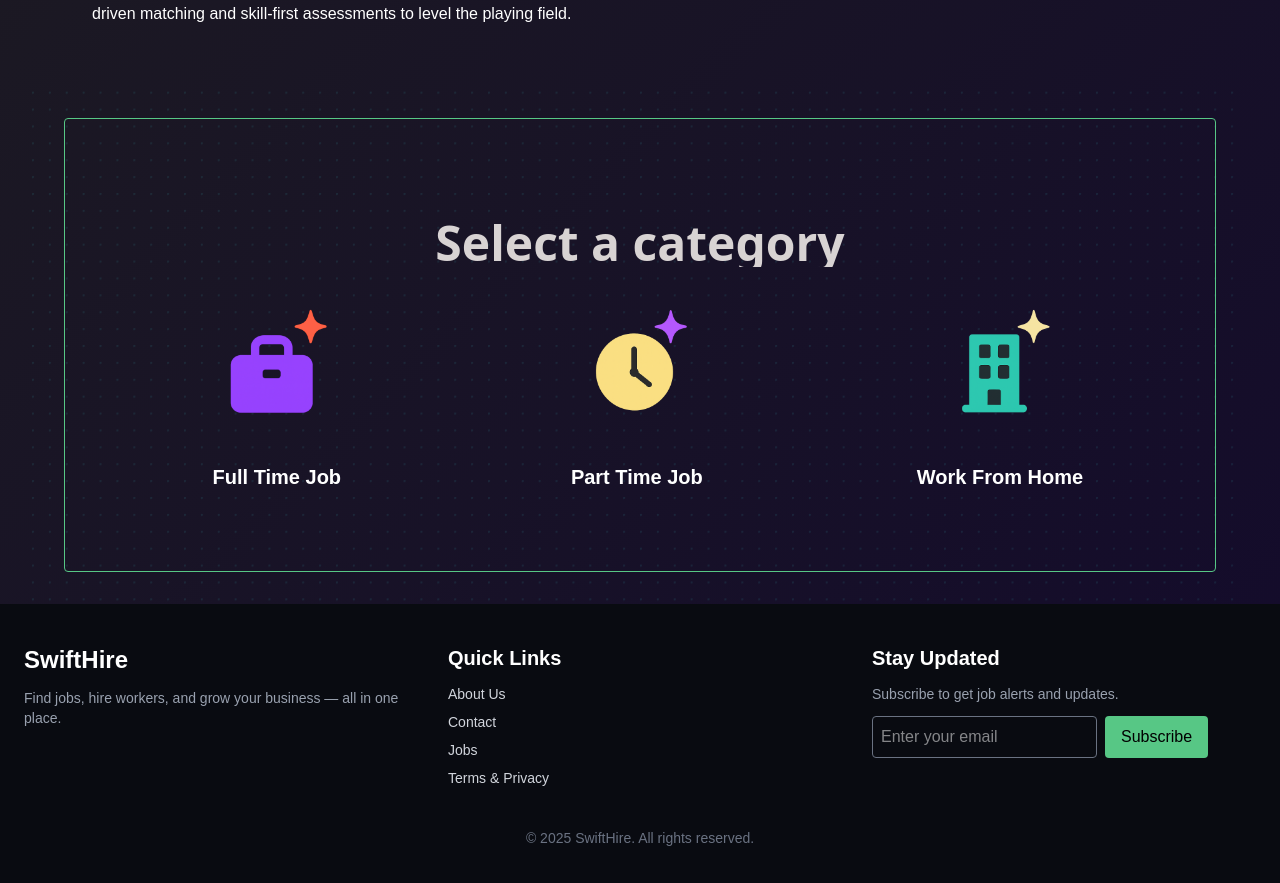
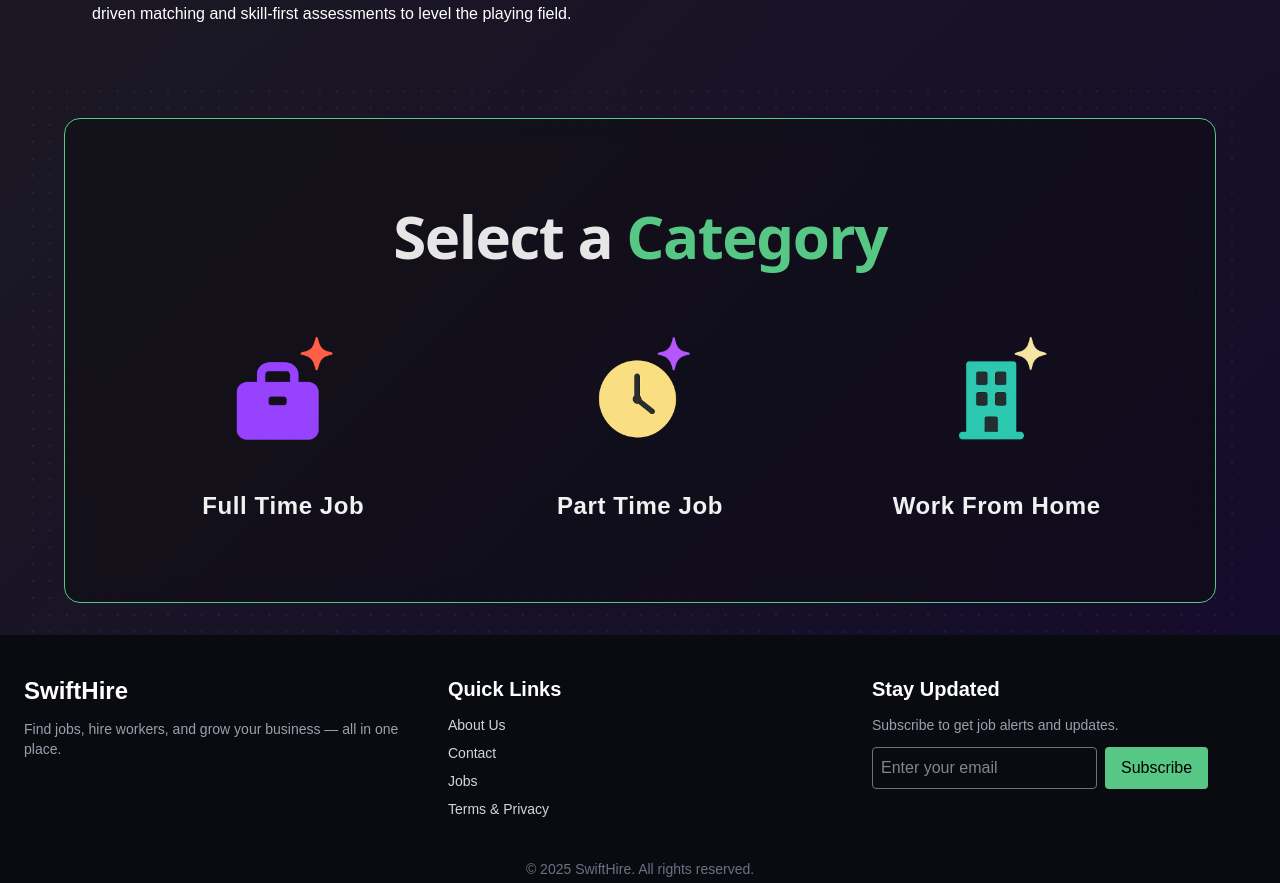
Before and after one commit to icodervivek/swifthire, a React (Vite) app in the folder client/: page / in a window 1280 px wide. Shown: the part 975-1858 px from the top of the page. Built offline with nearby package versions, Linux system fonts and the light colour scheme.

Commit message:
feat: update HeroSection component with improved layout and styling for job categories

```diff
--- a/client/src/components/HeroSection.jsx
+++ b/client/src/components/HeroSection.jsx
@@ -2,30 +2,53 @@ import React from "react";
 
 const HeroSection = () => {
   return (
-    <div className="dotted-svg py-10 px-4">
-      <div className="card-section text-center rounded border border-[#57c785] p-10 md:p-20">
-        <h2 className="text-2xl overflow-y-hidden md:text-5xl text-[#d8d3d3] my-5 font-extrabold font-sans">
-          Select a category
+    <section className="dotted-svg py-10 px-4 sm:px-6 lg:px-12">
+      <div className="card-section text-center rounded-2xl border border-[#57c785] p-6 sm:p-10 md:p-16 lg:p-20 bg-[#0b0b0b]/40 backdrop-blur-md">
+        {/* Title */}
+        <h2 className="text-3xl sm:text-4xl md:text-5xl lg:text-6xl text-[#e6e6e6] mb-10 font-extrabold font-sans tracking-tight leading-tight">
+          Select a <span className="text-[#57c785]">Category</span>
         </h2>
 
-        <div className="cards flex flex-wrap justify-center items-center gap-10 md:gap-50">
-          <div className="card cursor-pointer">
-            <img className="w-32 md:w-40 mb-4 mx-auto card-image" src="fulltime.png" alt="Full Time Job" />
-            <h3 className="text-xl font-semibold text-white">Full Time Job</h3>
+        {/* Cards Grid */}
+        <div className="grid grid-cols-1 sm:grid-cols-2 md:grid-cols-3 gap-8 sm:gap-10 md:gap-16 lg:gap-20 place-items-center">
+          {/* Full Time */}
+          <div className="card cursor-pointer hover:scale-105 transition-transform duration-300 text-center">
+            <img
+              className="w-28 sm:w-32 md:w-40 mb-4 mx-auto card-image"
+              src="fulltime.png"
+              alt="Full Time Job"
+            />
+            <h3 className="text-lg sm:text-xl md:text-2xl font-semibold text-[#f1f1f1] tracking-wide">
+              Full Time Job
+            </h3>
           </div>
 
-          <div className="card cursor-pointer">
-            <img className="w-32 md:w-40 mb-4 mx-auto card-image" src="parttime.png" alt="Part Time Job" />
-            <h3 className="text-xl font-semibold text-white">Part Time Job</h3>
+          {/* Part Time */}
+          <div className="card cursor-pointer hover:scale-105 transition-transform duration-300 text-center">
+            <img
+              className="w-28 sm:w-32 md:w-40 mb-4 mx-auto card-image"
+              src="parttime.png"
+              alt="Part Time Job"
+            />
+            <h3 className="text-lg sm:text-xl md:text-2xl font-semibold text-[#f1f1f1] tracking-wide">
+              Part Time Job
+            </h3>
           </div>
 
-          <div className="card cursor-pointer">
-            <img className="w-32 md:w-40 mb-4 mx-auto card-image" src="wfh.png" alt="Work From Home" />
-            <h3 className="text-xl font-semibold text-white">Work From Home</h3>
+          {/* Work From Home */}
+          <div className="card cursor-pointer hover:scale-105 transition-transform duration-300 text-center">
+            <img
+              className="w-28 sm:w-32 md:w-40 mb-4 mx-auto card-image"
+              src="wfh.png"
+              alt="Work From Home"
+            />
+            <h3 className="text-lg sm:text-xl md:text-2xl font-semibold text-[#f1f1f1] tracking-wide">
+              Work From Home
+            </h3>
           </div>
         </div>
       </div>
-    </div>
+    </section>
   );
 };
 
```
